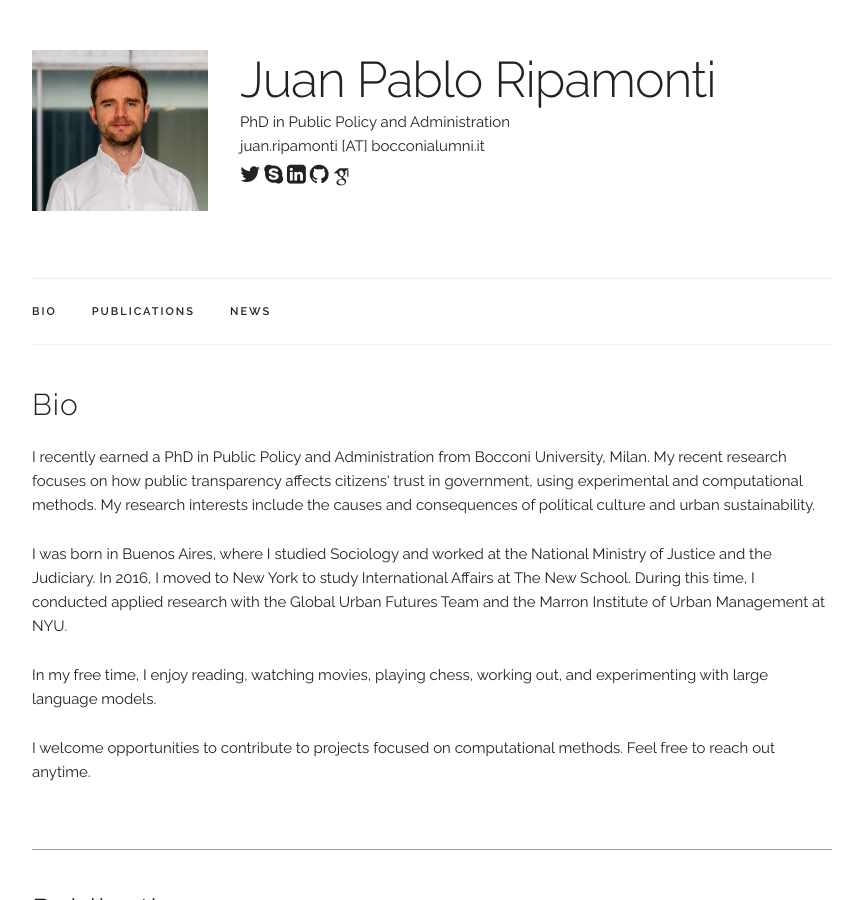
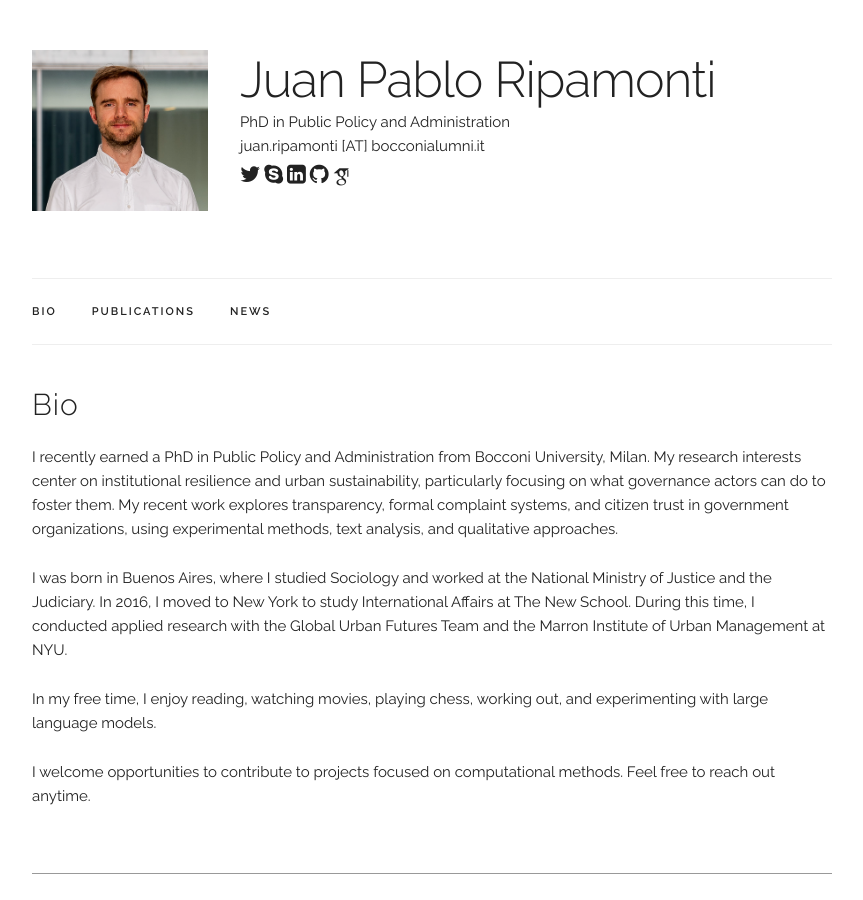
Before and after one commit to jpripamonti/jpripamonti.github.io, a Jekyll site: the page built from index.html, in a window 1280 px wide and 900 px high. Shown: the whole window, without its empty margins (208-1071 px from the left). Built offline with Jekyll 4.4.1, drawn with Linux system fonts in a browser that asks for light colours; some web fonts are replaced.

Commit message:
improved info

```diff
--- a/index.html
+++ b/index.html
@@ -8,7 +8,7 @@ title: Home
 
   <a href="" target="_blank"></a>
 
-  <p>I recently earned a PhD in Public Policy and Administration from Bocconi University, Milan. My recent research focuses on how public transparency affects citizens' trust in government, using experimental and computational methods. My research interests include the causes and consequences of political culture and urban sustainability.</p>
+  <p>I recently earned a PhD in Public Policy and Administration from Bocconi University, Milan. My research interests center on institutional resilience and urban sustainability, particularly focusing on what governance actors can do to foster them. My recent work explores transparency, formal complaint systems, and citizen trust in government organizations, using experimental methods, text analysis, and qualitative approaches.</p>
 
 
   <p>I was born in Buenos Aires, where I studied Sociology and worked at the National Ministry of Justice and the Judiciary. In 2016, I moved to New York to study International Affairs at The New School. During this time, I conducted applied research with the Global Urban Futures Team and the Marron Institute of Urban Management at NYU.</p>
```
